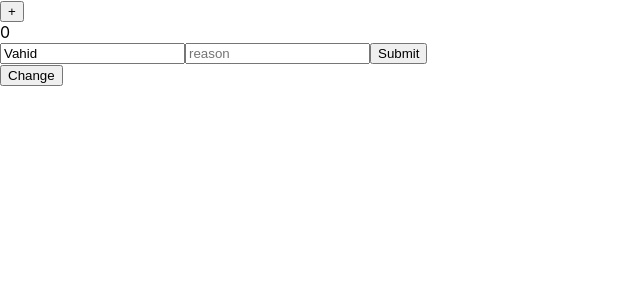
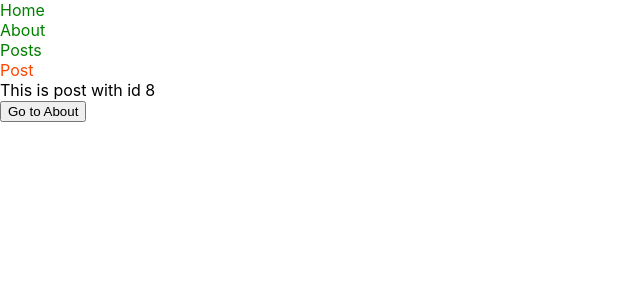
Before and after one commit to alimirmohammad/mapsa_bootcamp_99, a React (Create React App) app: page /posts/8 in a window 1280 px wide. Shown: the top 300 px of the page, without its empty margins (0-640 px from the left). Built offline with nearby package versions, Linux system fonts and the light colour scheme; no server answers.

Commit message:
add react router

```diff
--- a/package.json
+++ b/package.json
@@ -8,6 +8,7 @@
     "@testing-library/user-event": "^12.7.1",
     "react": "^17.0.1",
     "react-dom": "^17.0.1",
+    "react-router-dom": "^5.2.0",
     "react-scripts": "4.0.2",
     "web-vitals": "^1.1.0"
   },
--- a/src/App.css
+++ b/src/App.css
@@ -36,3 +36,12 @@
     transform: rotate(360deg);
   }
 }
+
+.link {
+  text-decoration: none;
+  color: green;
+}
+
+.active-link {
+  color: orangered;
+}
--- a/src/App.js
+++ b/src/App.js
@@ -1,16 +1,72 @@
-import { useState } from 'react';
-import GrudgeList from './GrudgeList';
-import { ContextValue } from './myContext';
+import About from './pages/About';
+import Home from './pages/Home';
+import Posts from './pages/Posts';
+import { Route, Switch, Link, NavLink, Redirect } from 'react-router-dom';
+import Post from './pages/Post';
+import './App.css';
+import NotFound from './pages/NotFound';
+import { useEffect } from 'react';
 
 const App = () => {
-  const [count, setCount] = useState(0);
+  useEffect(() => {
+    fetch('https://api.divar.ir/v8/web-search/semnan/mobile-phones?q=سامسونگ')
+      .then(res => res.json())
+      .then(console.log);
+  }, []);
 
   return (
-    <ContextValue.Provider value={count}>
-      <button onClick={() => setCount(prev => prev + 1)}>+</button>
-      <div>{count}</div>
-      <GrudgeList />
-    </ContextValue.Provider>
+    <div>
+      <nav>
+        <NavLink exact className='link' activeClassName='active-link' to='/'>
+          Home
+        </NavLink>
+        <br />
+        <NavLink
+          exact
+          className='link'
+          activeClassName='active-link'
+          to='/about'
+        >
+          About
+        </NavLink>
+        <br />
+        <NavLink
+          exact
+          className='link'
+          activeClassName='active-link'
+          to='/posts'
+        >
+          Posts
+        </NavLink>
+        <br />
+        <NavLink
+          exact
+          className='link'
+          activeClassName='active-link'
+          to='/posts/8'
+        >
+          Post
+        </NavLink>
+      </nav>
+      <Switch>
+        <Route path='/about'>
+          <About />
+        </Route>
+        <Route path='/posts/:id'>
+          <Post />
+        </Route>
+        <Route path='/posts'>
+          <Posts />
+        </Route>
+        <Route path='/' exact>
+          <Home />
+        </Route>
+        <Route path='/404'>
+          <NotFound />
+        </Route>
+        <Redirect to='/404' />
+      </Switch>
+    </div>
   );
 };
 
--- a/src/index.js
+++ b/src/index.js
@@ -5,11 +5,13 @@ import App from './App';
 // import App from './hook-flow';
 // import App from './key';
 import reportWebVitals from './reportWebVitals';
-import AppClass from './AppClass';
+import { BrowserRouter as Router } from 'react-router-dom';
 
 ReactDOM.render(
   <React.StrictMode>
-    <App />
+    <Router>
+      <App />
+    </Router>
   </React.StrictMode>,
   document.getElementById('root')
 );
--- /dev/null
+++ b/src/pages/About.jsx
@@ -0,0 +1,5 @@
+const About = () => {
+  return ( <h2>About</h2> );
+}
+
+export default About;
--- /dev/null
+++ b/src/pages/Home.jsx
@@ -0,0 +1,5 @@
+const Home = () => {
+  return <h2>Home</h2>;
+};
+
+export default Home;
--- /dev/null
+++ b/src/pages/NotFound.jsx
@@ -0,0 +1,5 @@
+const NotFound = () => {
+  return <h1>This page doesn't exist 404</h1>;
+};
+
+export default NotFound;
--- /dev/null
+++ b/src/pages/Post.jsx
@@ -0,0 +1,20 @@
+import { useParams, useHistory } from 'react-router-dom';
+
+const Post = () => {
+  const params = useParams();
+  const history = useHistory();
+  console.log(history);
+
+  const goToAbout = () => {
+    history.replace('/about');
+  };
+
+  return (
+    <div>
+      <div>This is post with id {params.id}</div>
+      <button onClick={goToAbout}>Go to About</button>
+    </div>
+  );
+};
+
+export default Post;
--- /dev/null
+++ b/src/pages/Posts.jsx
@@ -0,0 +1,5 @@
+const Posts = () => {
+  return ( <h2>Posts</h2> );
+}
+
+export default Posts;
```
Also changed, not shown: 1 other file (tests, documents, lock files or other folders).
